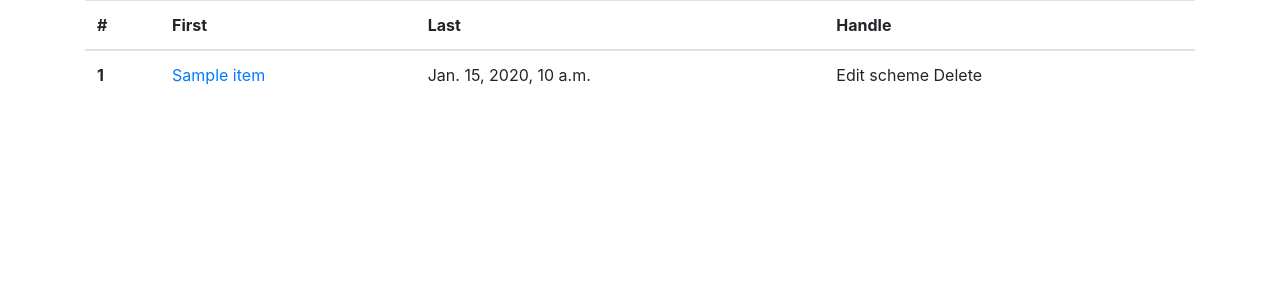
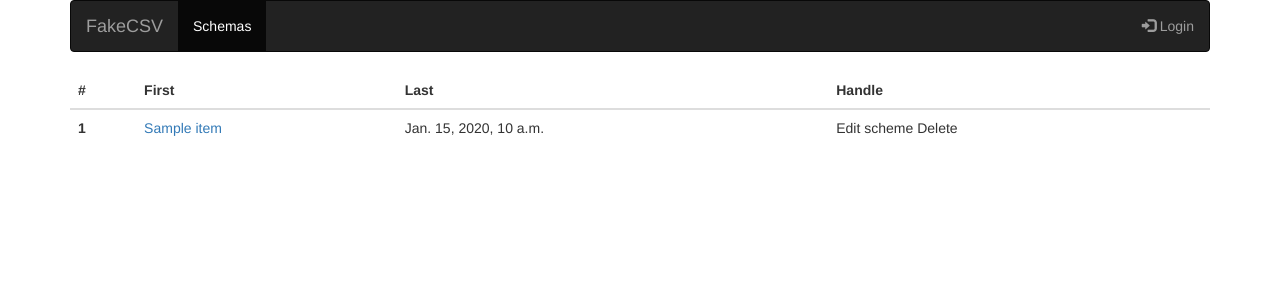
Before and after one commit to sergiishevchenko/csv-generator, a Django app: template generator/templates/schemas.html in a window 1280 px wide. Shown: the top 300 px of the page. Run offline with Django 3.2, Linux system fonts and the light colour scheme; the template is opened without the code that fills it: most values are stand-ins (such as "Sample title", 1, 10 or a date in 2020); some libraries are stand-ins or nearby versions.

Commit message:
add navbar

```diff
--- a/generator/templates/schemas.html
+++ b/generator/templates/schemas.html
@@ -2,14 +2,28 @@
 <html lang="en">
 
 <head>
-    <title>Schemas</title>
-    <meta charset="utf-8">
-    <meta name="viewport" content="width=device-width, initial-scale=1">
-    <link rel="stylesheet" href="https://maxcdn.bootstrapcdn.com/bootstrap/4.0.0/css/bootstrap.min.css" integrity="sha384-Gn5384xqQ1aoWXA+058RXPxPg6fy4IWvTNh0E263XmFcJlSAwiGgFAW/dAiS6JXm" crossorigin="anonymous">
-    <script src="https://maxcdn.bootstrapcdn.com/bootstrap/4.0.0/js/bootstrap.min.js" integrity="sha384-JZR6Spejh4U02d8jOt6vLEHfe/JQGiRRSQQxSfFWpi1MquVdAyjUar5+76PVCmYl" crossorigin="anonymous"></script>
+  <title>Schemas</title>
+  <meta charset="utf-8">
+  <meta name="viewport" content="width=device-width, initial-scale=1">
+  <link rel="stylesheet" href="https://maxcdn.bootstrapcdn.com/bootstrap/3.4.1/css/bootstrap.min.css">
+  <script src="https://ajax.googleapis.com/ajax/libs/jquery/3.5.1/jquery.min.js"></script>
+  <script src="https://maxcdn.bootstrapcdn.com/bootstrap/3.4.1/js/bootstrap.min.js"></script>
 </head>
 
 <div class="container">
+  <nav class="navbar navbar-inverse">
+    <div class="container-fluid">
+      <div class="navbar-header">
+        <a class="navbar-brand" href="#">FakeCSV</a>
+      </div>
+      <ul class="nav navbar-nav">
+        <li class="active"><a href="#">Schemas</a></li>
+      </ul>
+      <ul class="nav navbar-nav navbar-right">
+        <li><a href="#"><span class="glyphicon glyphicon-log-in"></span> Login</a></li>
+      </ul>
+    </div>
+  </nav>
   <table class="table">
     <thead>
       <tr>
```
